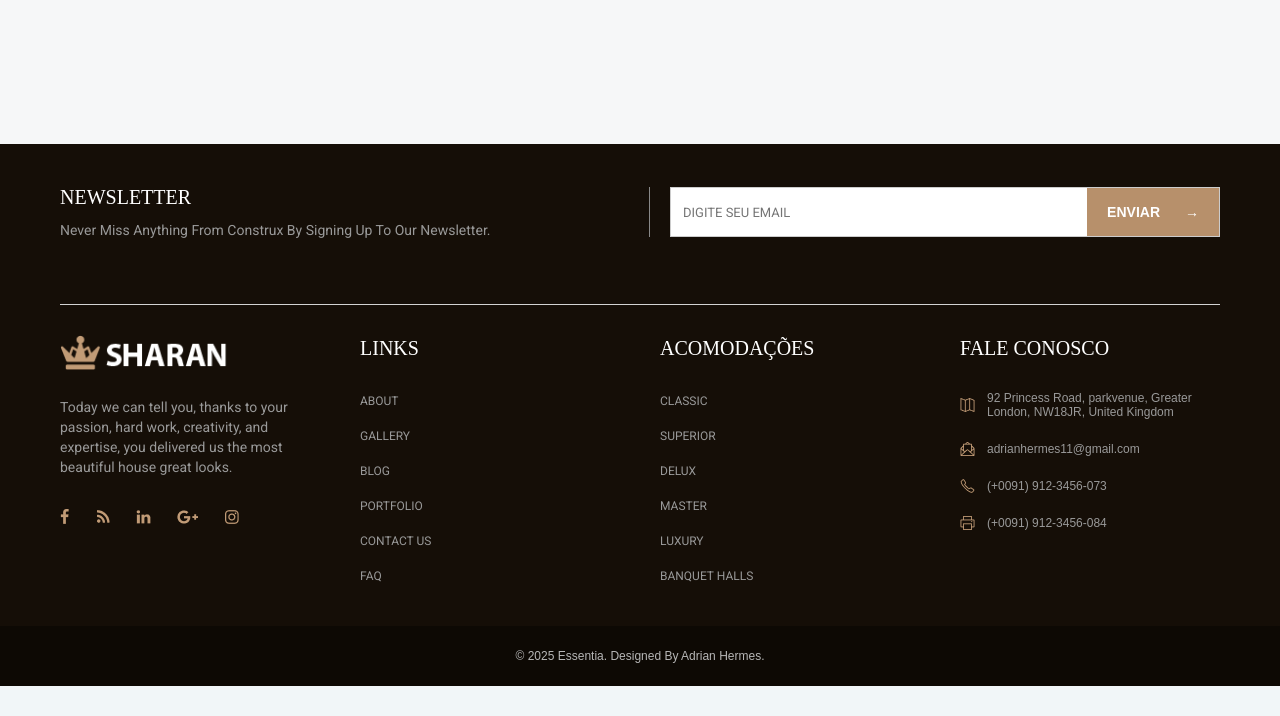
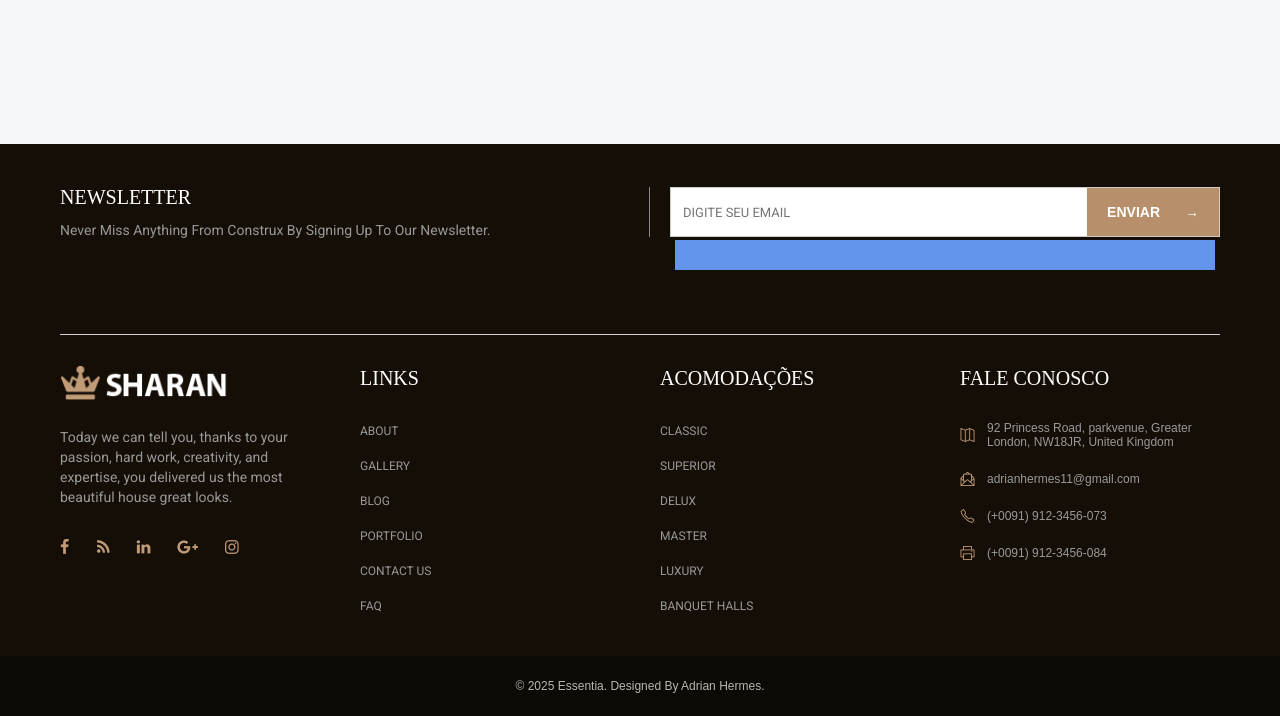
Before and after one commit to Adrianhermes/landing-page-Hotel, a PHP site: page / in a window 1280 px wide; the page is wider, and only the part inside the window is pictured. Shown: the part 2744-3460 px from the top of that part. Before the commit the page ends 3430 px from the top of that part, so only its background shows below. Run offline with PHP 8.4, Linux system fonts and the light colour scheme; some libraries are stand-ins or nearby versions.

Commit message:
Inicio das interações com JS

```diff
--- a/landing-page-Hotel-main/index.html
+++ b/landing-page-Hotel-main/index.html
@@ -12,6 +12,7 @@
   <link rel="preconnect" href="https://fonts.gstatic.com" crossorigin />
   <link href="https://fonts.googleapis.com/css2?family=Roboto:ital,wght@0,100..900;1,100..900&display=swap"
     rel="stylesheet" />
+
 </head>
 <!-- By: Adrian Hermes -->
 
@@ -233,10 +234,25 @@
           <div class="newsletter-divider"></div>
 
           <form class="newsletter-form-horizontal">
-            <input type="email" placeholder="DIGITE SEU EMAIL" required>
+            <input id="newsletter" placeholder="DIGITE SEU EMAIL" required>
+
             <button type="submit">ENVIAR <span>→</span></button>
           </form>
+
         </div>
+         <div class="newsletter-message">
+            <div class="error-message"></div>
+          <div class="sucess-message"></div>
+          </div>
+
+  <!-- Modal -->
+  <!-- <div id="modal" class="modal">
+    <div class="modal-content">
+      <h2>Inscrição realizada com sucesso!</h2>
+      <button id="fecharModal">Fechar</button>
+    </div>
+  </div> -->
+
         <div class="newsletter-bar"></div>
 
         <div class="footer-columns">
@@ -315,5 +331,8 @@
       </div>
     </footer>
   </div>
+
+<script src="scripit.js"></script>
+
 </body>
 </html>
--- a/landing-page-Hotel-main/style.css
+++ b/landing-page-Hotel-main/style.css
@@ -634,7 +634,7 @@ label {
   overflow: hidden;
 }
 
-.newsletter-form-horizontal input[type="email"] {
+#newsletter {
   flex: 1;
   padding: 12px;
   border: none;
@@ -647,6 +647,19 @@ label {
   vertical-align: middle;
 
 }
+
+.newsletter-message {
+  position: relative;
+  left: 53%;
+  background-color: cornflowerblue;
+  height: 30px;
+  width: 540px;
+  color: white;
+  font-family: Roboto;
+  text-align: center;
+      margin-top: -30px;
+}
+
 
 .newsletter-form-horizontal button {
   background-color: #b7906b;
```
Also changed, not shown: landing-page-Hotel-main/scripit.js (added, +35 -0 lines).
